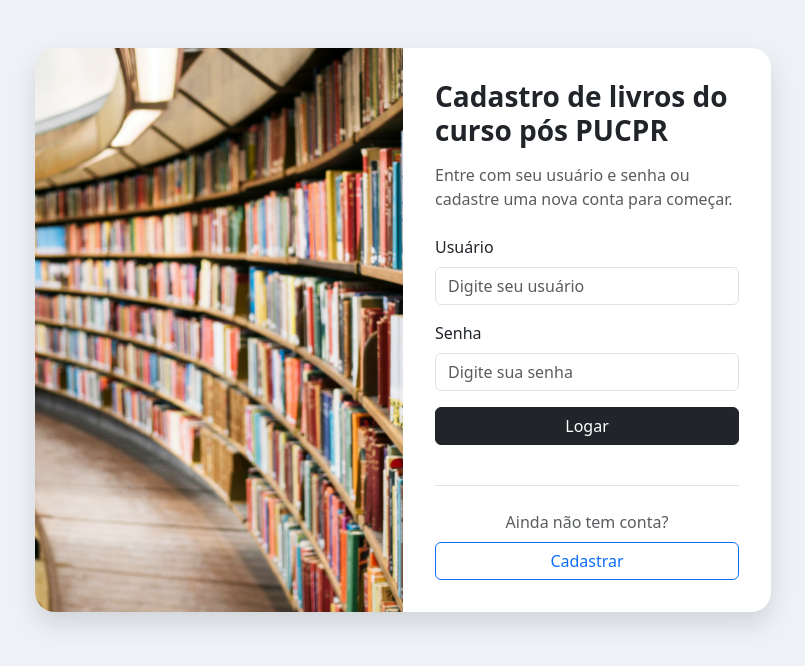
After one commit to BoscoBecker/PUC-EngenhariaCloudDevops2026, a Flask app: page /login in a window 1280 px wide. The commit adds this page. Shown: the top 666 px of the page, without its empty margins (237-1042 px from the left). Run offline with Flask 3, Linux system fonts and the light colour scheme.

Commit message:
Implement user authentication with login and user creation features; update templates and requirements

```diff
--- a/requirements.txt
+++ b/requirements.txt
@@ -1,5 +1,7 @@
 flask
 flask-sqlalchemy
 flask-Migrate
+flask-login
 pytest
 sqlalchemy
+werkzeug
--- a/src/app.py
+++ b/src/app.py
@@ -1,25 +1,57 @@
 from datetime import date
 
-from flask import Flask, render_template, request, redirect
+from flask import Flask, app, render_template, request, redirect, send_from_directory
+from flask_login import LoginManager, login_required, login_user, logout_user
 from flask_migrate import Migrate
+
 from sqlalchemy import text
-from sqlalchemy.orm import Mapped
-from sqlalchemy import Column, Integer, String
+from Entities.users import User
+from Entities.book import Book
+
 from db import DB
-from Entities.book import Book
+from werkzeug.security import check_password_hash, generate_password_hash
 
 PATH_DB = 'sqlite:///books.db'
 APP = Flask(__name__)
+APP.secret_key = '*_D41D8CD98F00B204E9800998ECF8427E_*'
 APP.config['SQLALCHEMY_DATABASE_URI'] = PATH_DB
 APP.config['SQLALCHEMY_ECHO'] = True
 DB.init_app(APP)
 migrate = Migrate(APP, DB)
 
+login_manager = LoginManager()
+login_manager.init_app(APP)
+
+login_manager.login_view = '/login'
+login_manager.login_message = "Por favor, faça login para acessar esta página."
+
+@login_manager.user_loader
+def load_user(user_id):
+    return DB.session.get(User, int(user_id))
+
+@APP.route("/login", methods=["GET", "POST"])
+def login():
+    if request.method == "GET":
+        return render_template('login.html')
+
+    if request.method == "POST":
+        username = request.form['username']
+        password = request.form['password']
+
+        user = DB.session.query(User).filter(User.username == username).first()
+        if user and check_password_hash(user.password, password):
+            login_user(user)
+            return redirect('/')
+        else:
+            return render_template('login.html', error="Invalid credentials")
+
 @APP.route("/")
+@login_required
 def index():
     return render_template('index.html')
 
 @APP.route("/create", methods=["GET", "POST"])
+@login_required
 def create():
     if request.method == "GET":
         return render_template('create.html')
@@ -45,14 +77,14 @@ def create():
         DB.session.commit()
         return redirect('/books')
 
-
 @APP.route("/books", methods=["GET"])
+@login_required
 def books():
     booksReads = DB.session.query(Book).all()
     return render_template('books.html', books=booksReads)
 
-
 @APP.route("/delete/<int:book_id>", methods=["POST"])
+@login_required
 def delete_book(book_id):
     book = DB.session.query(Book).filter(Book.id == book_id).first()
     if book:
@@ -60,20 +92,34 @@ def delete_book(book_id):
         DB.session.commit()
     return redirect('/books')
 
+@APP.route("/createuser", methods=["GET", "POST"])
+def create_user():
+    if request.method == "GET":
+        return render_template('create_user.html')
+
+    if request.method == "POST":
+        username = request.form['username']
+        email = request.form['email']
+        password = request.form['password']
+        user = User(
+            username=username,
+            email=email,
+            password=generate_password_hash(password),
+            date_joined=date.today()
+        )
+        DB.session.add(user)
+        DB.session.commit()
+        return redirect('/login')
+
+@APP.route('/logout')
+def logout():
+    logout_user()
+    return redirect('/login')
+
+@APP.route('/assets/<path:filename>')
+def assets(filename):
+    return send_from_directory('assets', filename)
 
 if __name__ == '__main__':
     with APP.app_context():
         DB.create_all()
-        # try:
-        #     book1 = Book(
-        #         title="Fundamentos da Arquitetura de Software ",
-        #         author="Mark Richards(O'Reilly)",
-        #         issn="8575229680",
-        #         date_published=date(2020, 1, 10),
-        #         pages=432
-        #     )
-        #     DB.session.add(book1)
-        #     DB.session.commit()
-        #     print("Book inserted successfully")
-        # except Exception as e:
-        #     print(f"Error adding book: {e}")
--- /dev/null
+++ b/src/templates/login.html
@@ -0,0 +1,78 @@
+<!DOCTYPE html>
+<html lang="pt-BR">
+<head>
+    <meta charset="UTF-8">
+    <meta name="viewport" content="width=device-width, initial-scale=1.0">
+    <title>Login</title>
+    <link href="https://cdn.jsdelivr.net/npm/bootstrap@5.3.8/dist/css/bootstrap.min.css" rel="stylesheet" crossorigin="anonymous">
+    <style>
+        body {
+            background-color: #eef2f7;
+        }
+        .login-card {
+            background: #ffffff;
+            border-radius: 1.25rem;
+            box-shadow: 0 0.75rem 1.5rem rgba(0, 0, 0, 0.12);
+            overflow: hidden;
+        }
+        .login-card img {
+            object-fit: cover;
+            width: 100%;
+            height: 100%;
+        }
+        .login-card .card-body {
+            padding: 2rem;
+        }
+        .login-title {
+            font-size: 1.75rem;
+            font-weight: 700;
+        }
+        .separator {
+            border-top: 1px solid #dee2e6;
+            margin: 1.5rem 0;
+        }
+    </style>
+</head>
+<body>
+    <div class="container py-5">
+        <div class="row justify-content-center">
+            <div class="col-xl-8 col-lg-10">
+                <div class="login-card row g-0">
+                    <div class="col-md-6 d-none d-md-block">
+                        <img src="/assets/livros.jpg" alt="Livros" class="img-fluid h-100">
+                    </div>
+                    <div class="col-md-6">
+                        <div class="card-body">
+                            <h1 class="login-title mb-3">Cadastro de livros do curso pós PUCPR</h1>
+                            <p class="text-muted mb-4">Entre com seu usuário e senha ou cadastre uma nova conta para começar.</p>
+
+                            {% if error %}
+                                <div class="alert alert-danger">{{ error }}</div>
+                            {% endif %}
+
+                            <form action="/login" method="post">
+                                <div class="mb-3">
+                                    <label for="username" class="form-label">Usuário</label>
+                                    <input type="text" class="form-control" id="username" name="username" placeholder="Digite seu usuário" required>
+                                </div>
+                                <div class="mb-3">
+                                    <label for="password" class="form-label">Senha</label>
+                                    <input type="password" class="form-control" id="password" name="password" placeholder="Digite sua senha" required>
+                                </div>
+                                <button type="submit" class="btn btn-dark w-100 mb-3">Logar</button>
+                            </form>
+
+                            <div class="separator"></div>
+
+                            <div class="text-center">
+                                <p class="mb-2 text-muted">Ainda não tem conta?</p>
+                                <a href="/createuser" class="btn btn-outline-primary w-100">Cadastrar</a>
+                            </div>
+                        </div>
+                    </div>
+                </div>
+            </div>
+        </div>
+    </div>
+</body>
+</html>
```
Also changed, not shown: src/Entities/users.py (added, +16 -0 lines), src/migrations/versions/fe6b49287a82_primeira_migração.py (deleted, +0 -38 lines), src/templates/books.html (+11 -9 lines), src/templates/index.html (+6 -4 lines), src/assets/livros.jpg (added).
